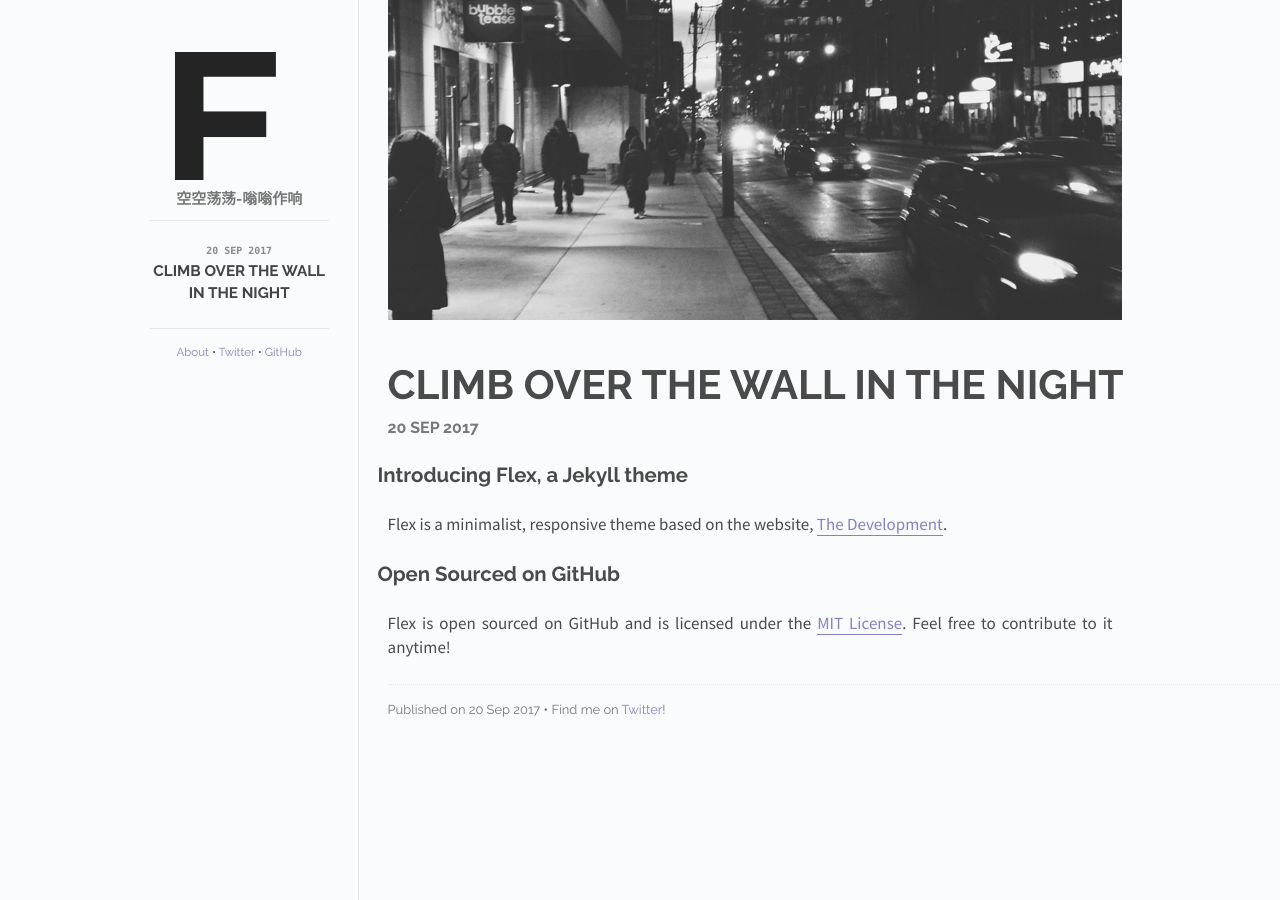
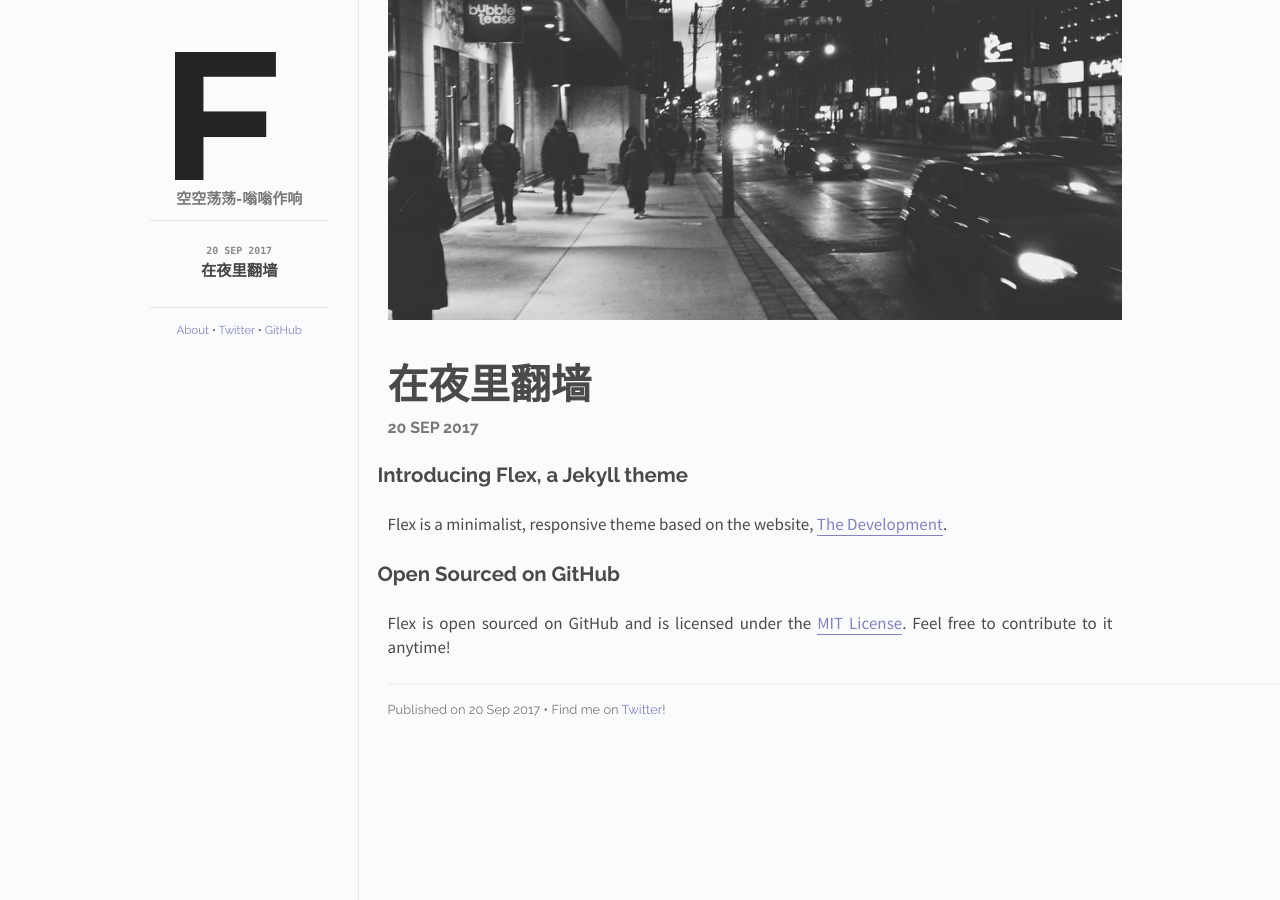
Before and after one commit to FanQC/fanqc.github.io, a Jekyll site: the page built from _posts/2017-09-20-&#x5728;&#x591C;&#x91CC;&#x7FFB;&#x5899.md, in a window 1280 px wide. Built offline with Jekyll 4.4.1, drawn with Linux system fonts in a browser that asks for light colours; Markdown is read by kramdown in place of the engine named in the settings.

Commit message:
Update 2017-09-20-&#x5728;&#x591C;&#x91CC;&#x7FFB;&#x5899.md

```diff
--- a/_posts/2017-09-20-&#x5728;&#x591C;&#x91CC;&#x7FFB;&#x5899.md
+++ b/_posts/2017-09-20-&#x5728;&#x591C;&#x91CC;&#x7FFB;&#x5899.md
@@ -1,6 +1,6 @@
 ---
 layout: post
-title: Climb over the wall in the night
+title: 在夜里翻墙
 cover: cover.jpg
 date:   2017-09-20 12:00:00
 categories: posts
```
